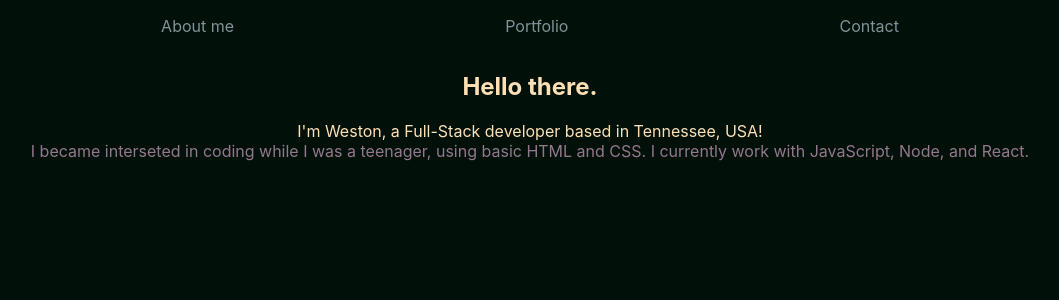
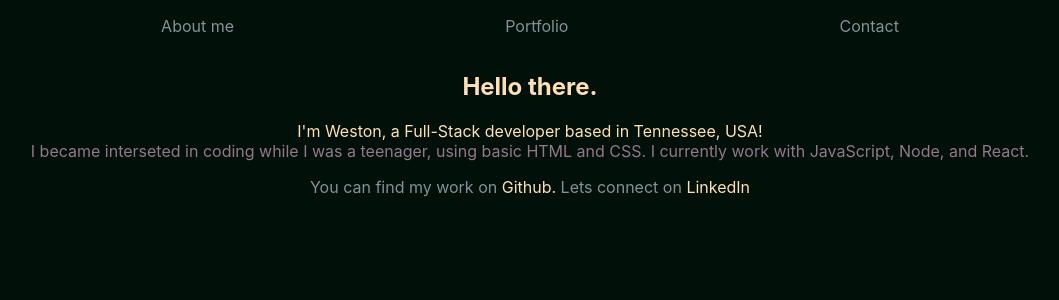
Before and after one commit to BKWes/react-portfolio, a React (Create React App) app: page / in a window 1280 px wide. Shown: the top 300 px of the page, without its empty margins (110-1169 px from the left). Built offline with nearby package versions, Linux system fonts and the light colour scheme.

Commit message:
create basic footer component

```diff
--- a/src/App.js
+++ b/src/App.js
@@ -1,6 +1,7 @@
 import React from 'react';
 import './App.css';
 import About from './components/About';
+import Footer from './components/Footer';
 import Header from './components/Header'
 
 function App() {
@@ -9,6 +10,7 @@ function App() {
       <main>
         <Header></Header>
         <About></About>
+        <Footer></Footer>
       </main>
     </div>
   );
--- /dev/null
+++ b/src/components/Footer/index.js
@@ -0,0 +1,14 @@
+import React from "react";
+
+function Footer() {
+    return (
+        <div className="footer">
+            <p>
+                You can find my work on <a href="https://www.github.com/BKWes" target="_blank" rel="noreferrer"><span className="footerLink"> Github. </span></a>
+                Lets connect on <a href="https://www.linkedin.com/in/weston-barnes-202947149/" target="_blank" rel="noreferrer"><span className="footerLink"> LinkedIn </span></a>
+            </p>
+        </div>
+    )
+}
+
+export default Footer;
--- a/src/index.css
+++ b/src/index.css
@@ -47,3 +47,17 @@ header {
   justify-content: center;
   text-align: center;
 }
+
+.footer {
+  color: var(--grey);
+  display: flex;
+  justify-content: center;
+}
+
+.footerLink {
+  color: var(--tan);
+}
+
+a {
+  text-decoration: none;
+}
```
